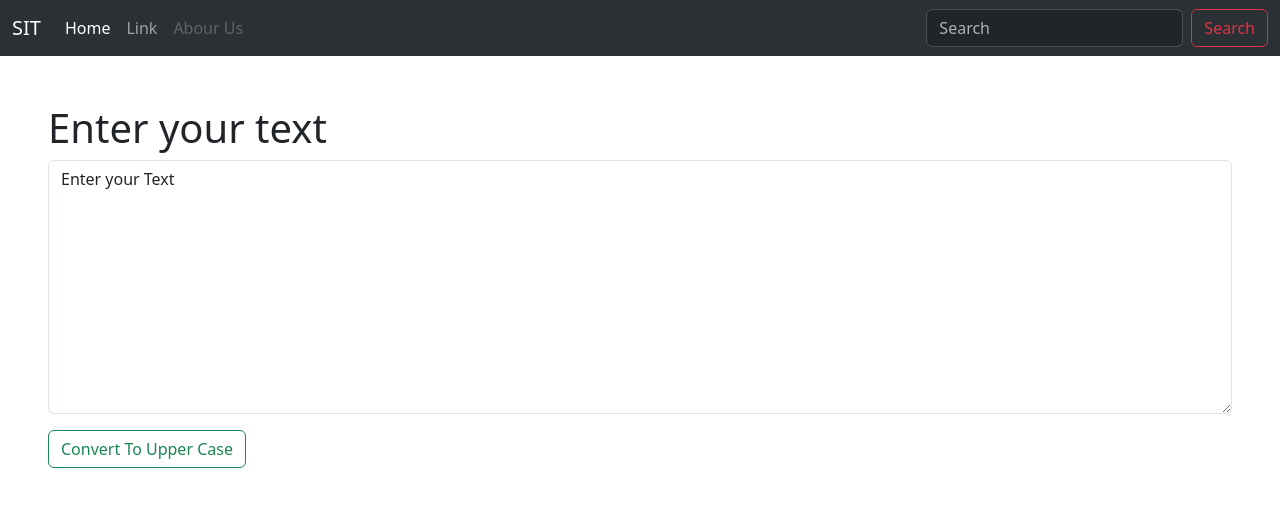
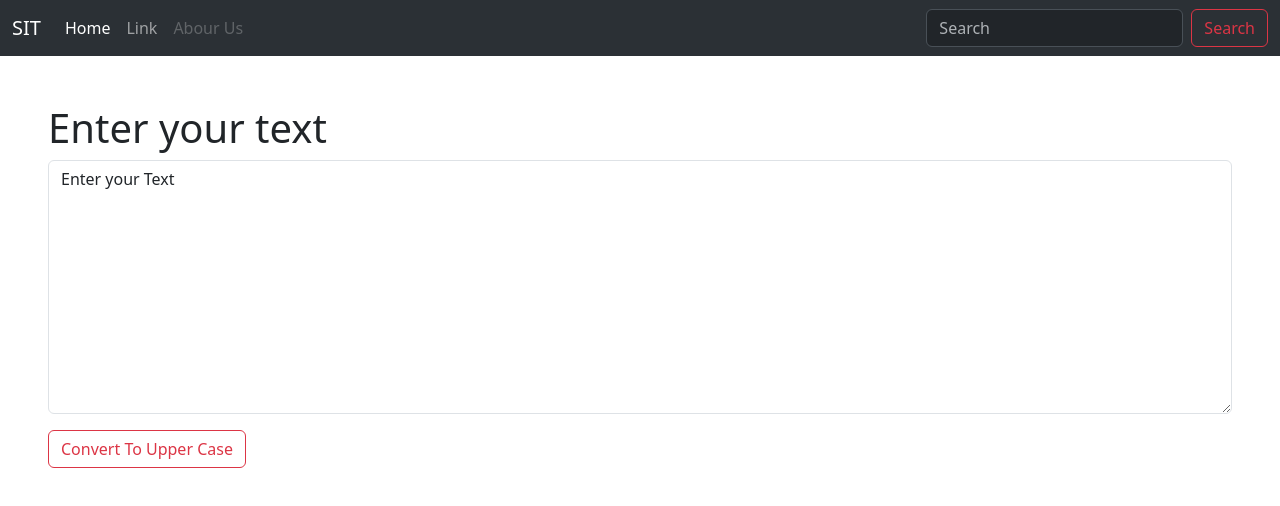
Before and after one commit to aryan511-sys/React-App-Demo, a React (Create React App) app: page / in a window 1280 px wide. Shown: the top 506 px of the page. Built offline with nearby package versions, Linux system fonts and the light colour scheme.

Commit message:
Add some changes

```diff
--- a/src/Cromponents/TextForm.js
+++ b/src/Cromponents/TextForm.js
@@ -1,12 +1,25 @@
 import React,{useState} from 'react'
 export default function TextForm(props) {
     var [text , setText] = useState("Enter your Text")
+
+    const handleOnChange = (event) => {
+        // console.log("On Change");
+        setText(event.target.value);
+
+    }
+
+    const handleUpChange = () => {
+        // console.log("Btn Click");
+        let newText =text.toUpperCase();
+        setText(newText);
+    }
+
     return (
         <div>
             <div className="m-5">
                 <h1 className="">{props.heading}</h1>
-                <textarea className="form-control" id="exampleFormControlTextarea1" rows="10" value={text}></textarea>
-                <button className='btn btn-outline-success mt-3'>Convert To Upper Case</button>
+                <textarea className="form-control" id="exampleFormControlTextarea1" rows="10" value={text} onChange={handleOnChange}></textarea>
+                <button className='btn btn-outline-danger mt-3' onClick={handleUpChange}>Convert To Upper Case</button>
             </div>
         </div>
     )
```
